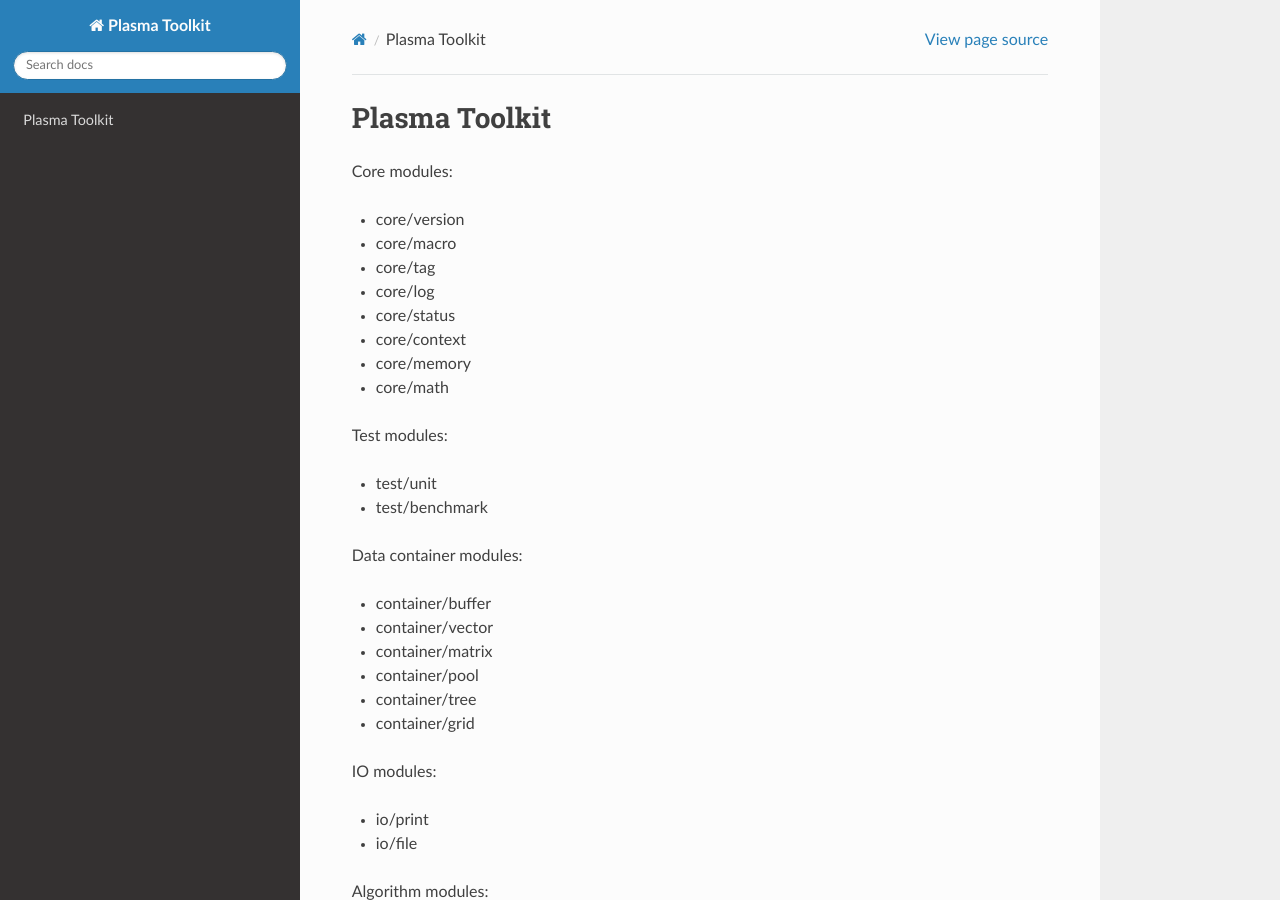
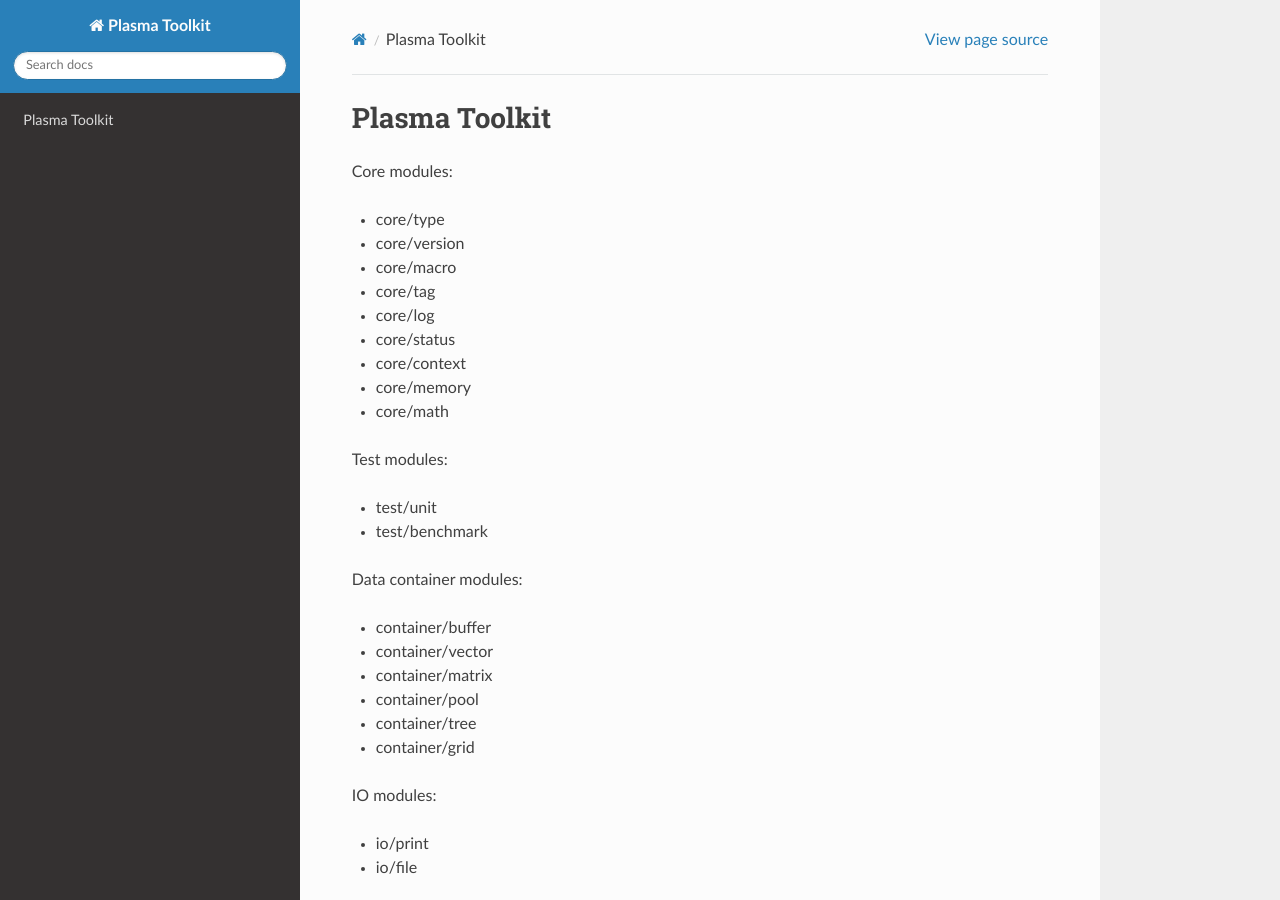
Before and after one commit to yhu1729/PlasmaToolkit, a Sphinx documentation site: the page built from doc/source/index.rst, in a window 1280 px wide and 900 px high. Built offline with Sphinx 7.4.7 and the Read the Docs theme 3.1.0, drawn with Linux system fonts in a browser that asks for light colours.

Commit message:
docs: improve home page

```diff
--- a/doc/source/index.rst
+++ b/doc/source/index.rst
@@ -3,6 +3,7 @@ Plasma Toolkit
 
 Core modules:
 
+* core/type
 * core/version
 * core/macro
 * core/tag
```
